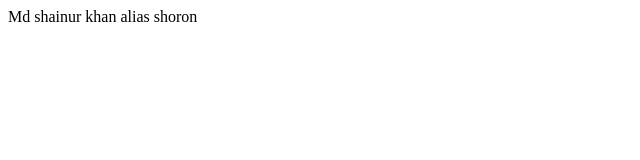
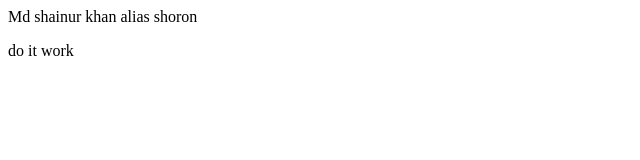
Before and after one commit to shahinurdev/demoshoron, a plain HTML site: page index.html in a window 1280 px wide. Shown: the full height of the page, 0-640 px from the left. Drawn offline with Linux system fonts and the light colour scheme.

Commit message:
new line added

```diff
--- a/index.html
+++ b/index.html
@@ -1,2 +1,3 @@
 Md shainur khan
 alias shoron
+<p>do it work</p>
```
